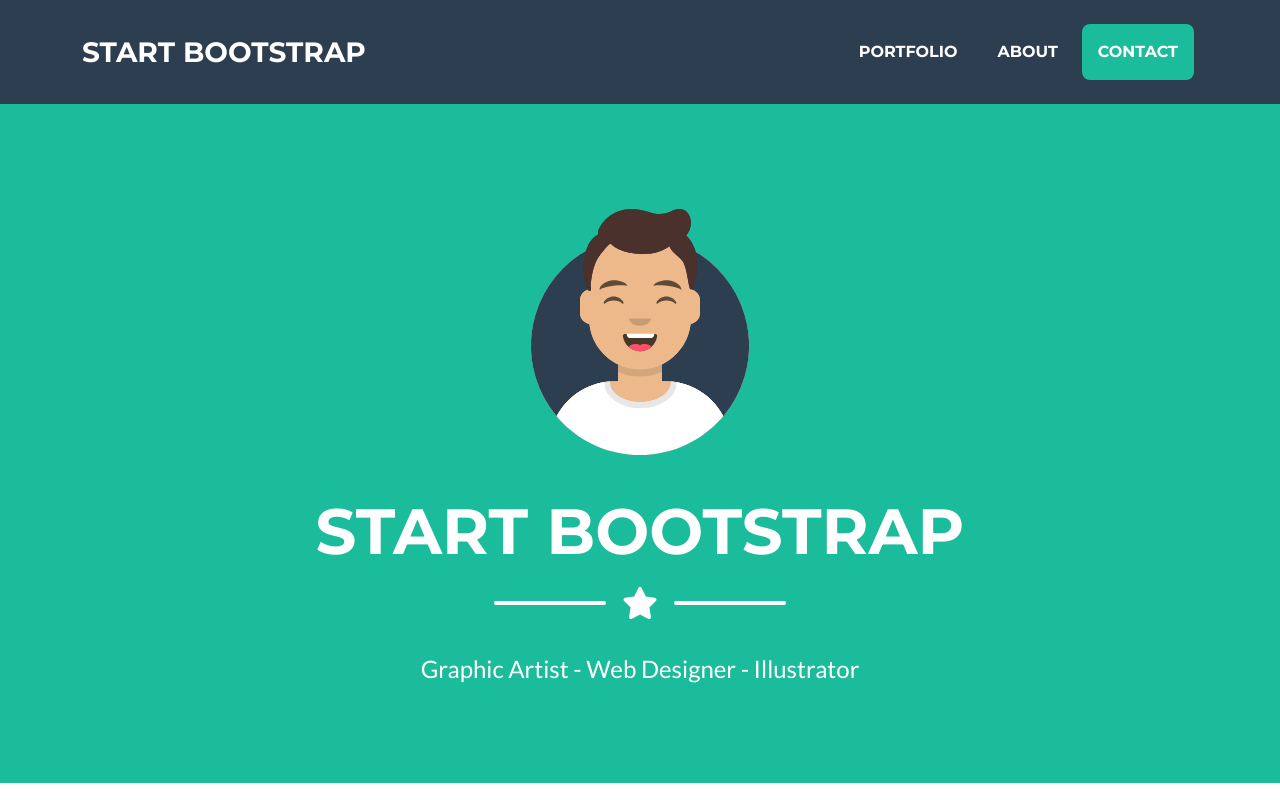
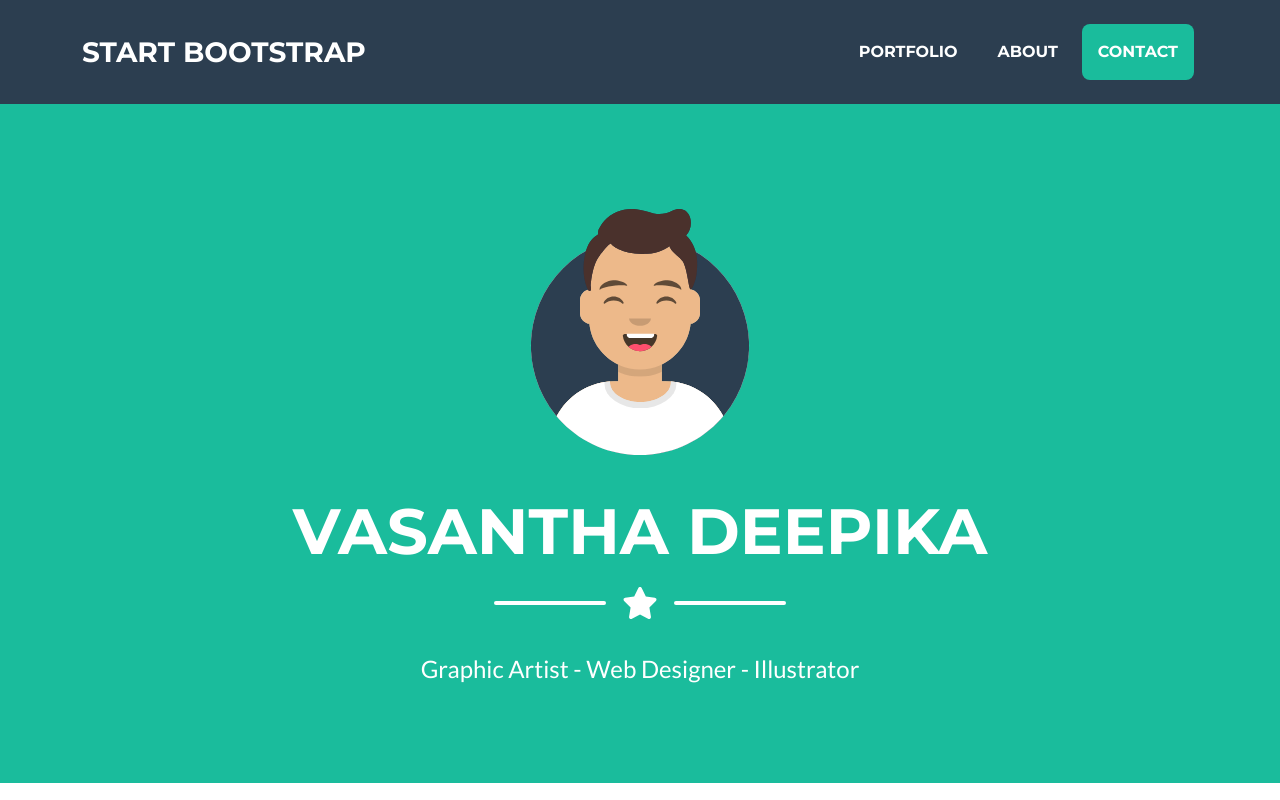
Before and after one commit to VasanthaDeepikaOff/Test, a plain HTML site: page index.html in a window 1280 px wide. Shown: the top 800 px of the page. Drawn offline with nearby package versions, Linux system fonts and the light colour scheme.

Commit message:
Updated title and name

```diff
--- a/index.html
+++ b/index.html
@@ -5,7 +5,7 @@
         <meta name="viewport" content="width=device-width, initial-scale=1, shrink-to-fit=no" />
         <meta name="description" content="" />
         <meta name="author" content="" />
-        <title>Freelancer - Start Bootstrap Theme</title>
+        <title>Vasantha Deepika S</title>
         <!-- Favicon-->
         <link rel="icon" type="image/x-icon" href="assets/favicon.ico" />
         <!-- Font Awesome icons (free version)-->
@@ -40,7 +40,7 @@
                 <!-- Masthead Avatar Image-->
                 <img class="masthead-avatar mb-5" src="assets/avataaars.svg" alt="..." />
                 <!-- Masthead Heading-->
-                <h1 class="masthead-heading text-uppercase mb-0">Start Bootstrap</h1>
+                <h1 class="masthead-heading text-uppercase mb-0">Vasantha Deepika</h1>
                 <!-- Icon Divider-->
                 <div class="divider-custom divider-light">
                     <div class="divider-custom-line"></div>
```
